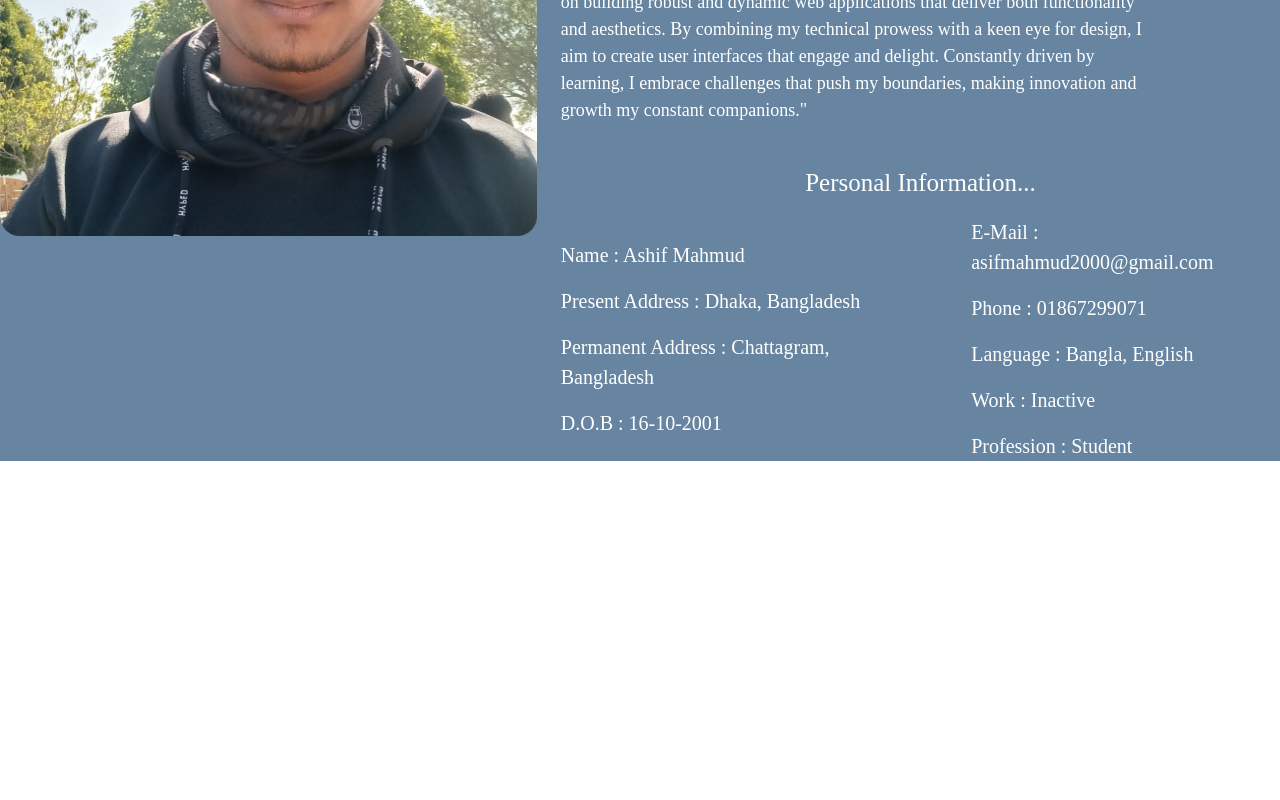
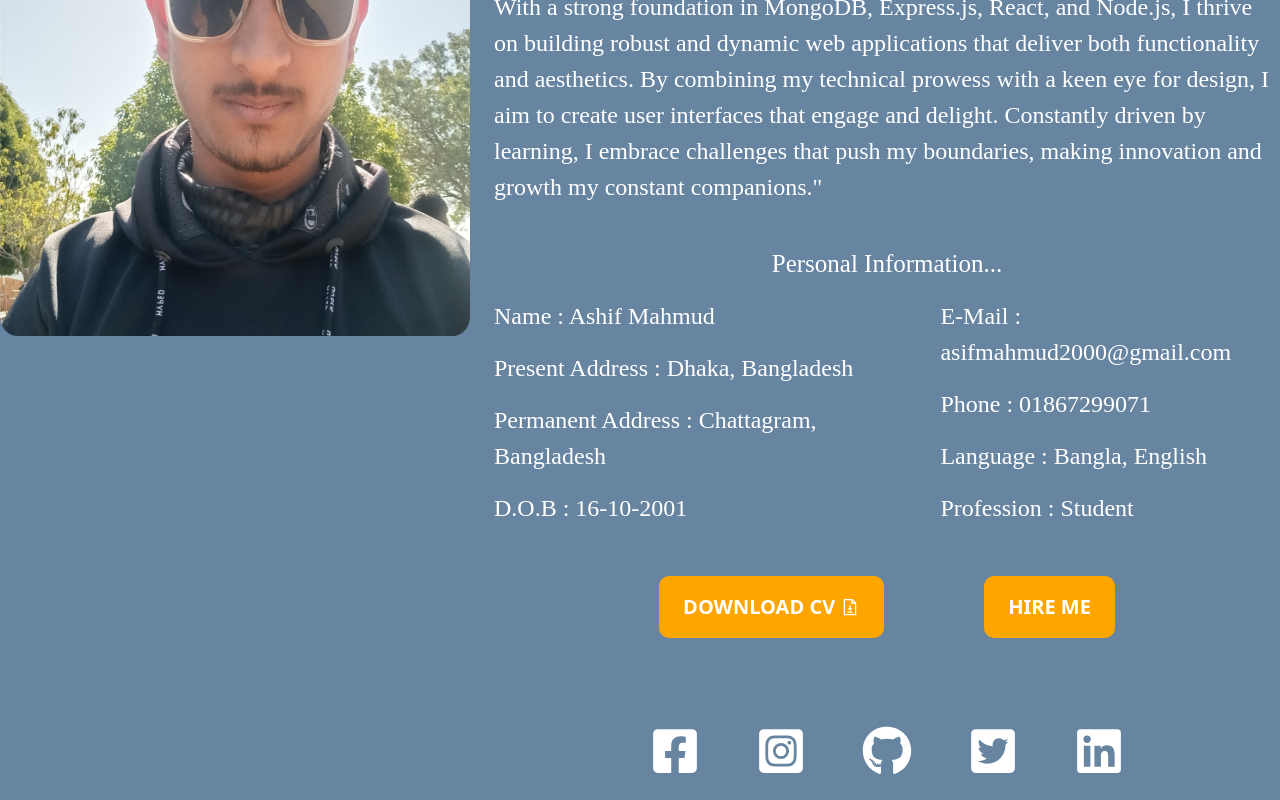
Before and after one commit to mahmudashif/Portfolio, a React (Vite) app: page / in a window 1280 px wide. Shown: the part 669-1469 px from the top of the page. Before the commit the page ends 1130 px from the top, so only its background shows below. Built offline with nearby package versions, Linux system fonts and the light colour scheme; a web font is replaced by a local one.

Commit message:
Home page done mama

```diff
--- a/src/Home.jsx
+++ b/src/Home.jsx
@@ -1,5 +1,11 @@
 import React from "react";
 import aboutPic from "../src/assets/about.png";
+import { LiaFileDownloadSolid } from "react-icons/lia";
+import { FaFacebookSquare } from "react-icons/fa";
+import { FaInstagramSquare } from "react-icons/fa";
+import { FaGithub } from "react-icons/fa6";
+import { FaTwitterSquare } from "react-icons/fa";
+import { FaLinkedin } from "react-icons/fa";
 
 const Home = () => {
   return (
@@ -11,7 +17,7 @@ const Home = () => {
         </h3>
       </div>
       <div className="container mx-auto pt-[100px] flex justify-center">
-        <div>
+        <div className="pt-[100px]">
           <img className="h-[546px] w-[546px]" src={aboutPic} alt="" />
         </div>
         <div className="font-imbue text-white pl-6">
@@ -22,7 +28,7 @@ const Home = () => {
             <span className="text-[#FFA500] font-bold">App</span> developer
             Also...
           </h3>
-          <h2 className="w-[586px] text-[18px] pt-6">
+          <h2 className="w-[786px] text-[24px] pt-6">
             "Passionate MERN stack app developer with a knack for turning ideas
             into seamless digital experiences. My journey into the world of
             coding began with a love for problem-solving and a curiosity for
@@ -35,10 +41,10 @@ const Home = () => {
             boundaries, making innovation and growth my constant companions."
           </h2>
           <div className="pt-10">
-                <h3 className="text-[25px] text-center">Personal Information...</h3>
+            <h3 className="text-[25px] text-center">Personal Information...</h3>
             <div className=" flex items-center">
               <div>
-                <div className="text-[20px]">
+                <div className="text-[24px]">
                   <p className="mt-4">Name : Ashif Mahmud</p>
                   <p className="mt-4">Present Address : Dhaka, Bangladesh</p>
                   <p className="mt-4">
@@ -47,14 +53,30 @@ const Home = () => {
                   <p className="mt-4">D.O.B : 16-10-2001</p>
                 </div>
               </div>
-              <div className="text-[20px] pl-[50px]">
+              <div className="text-[24px] pl-[50px]">
                 <p className="mt-4">E-Mail : asifmahmud2000@gmail.com</p>
                 <p className="mt-4">Phone : 01867299071</p>
                 <p className="mt-4">Language : Bangla, English</p>
-                <p className="mt-4">Work : Inactive</p>
+                {/* <p className="mt-4">Work : Inactive</p> */}
                 <p className="mt-4">Profession : Student</p>
               </div>
             </div>
+            <div className="pt-[50px] pb-[50px] text-[24px] flex justify-center">
+              <button className="mr-[100px] text-[20px] inline-flex items-center font-sans py-4 px-6 font-bold uppercase bg-[#FFA500] rounded-[10px] hover:bg-opacity-60 hover:text-black hover:animate-pulse">
+                Download CV
+                <LiaFileDownloadSolid className="ml-[5px]" />
+              </button>
+              <button className="py-4 px-6 text-[20px] font-sans rounded-[10px] font-bold uppercase bg-[#FFA500] hover:bg-opacity-60 hover:text-black hover:animate-pulse">
+                Hire Me
+              </button>
+            </div>
+            <div className="flex justify-center gap-14 pt-[38px] pb-6 text-[50px]">
+            <FaFacebookSquare />
+            <FaInstagramSquare />
+            <FaGithub />
+            <FaTwitterSquare />
+            <FaLinkedin />
+          </div>
           </div>
         </div>
       </div>
```
